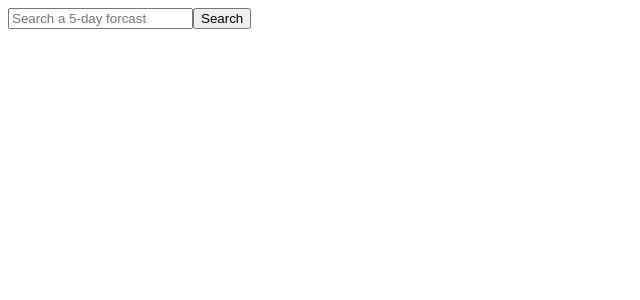
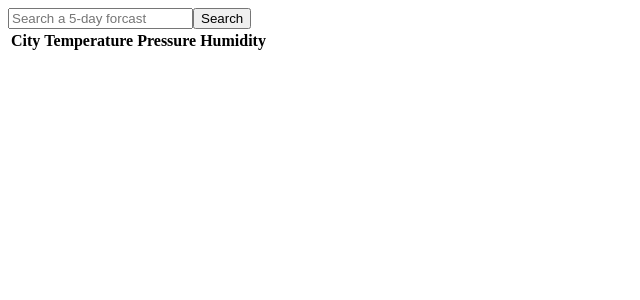
Before and after one commit to Jatin-007/React_Weather, a React (Create React App) app in the folder react_weather/: page / in a window 1280 px wide. Shown: the top 300 px of the page, without its empty margins (0-640 px from the left). Built offline with nearby package versions, Linux system fonts and the light colour scheme; the HTML template or start-up script is replaced by a standard one.

Commit message:
Weather List + connected reducer

```diff
--- a/react_weather/src/components/App.js
+++ b/react_weather/src/components/App.js
@@ -1,11 +1,13 @@
 import React, { Component } from 'react';
 import SearchBar from '../containers/SearchBar';
+import WeatherList from '../containers/WeatherList';
 
 class App extends Component {
   render() {
     return (
       <div className="container">
-        <SearchBar/>
+        <SearchBar />
+        <WeatherList />
       </div>
     );
   }
--- /dev/null
+++ b/react_weather/src/containers/WeatherList.js
@@ -0,0 +1,30 @@
+import React, { Component } from 'react';
+import {connect} from 'react-redux';
+
+class WeatherList extends Component {
+  render() {
+    return (
+        <div>
+            <table className="table table-hover">
+                <thead>
+                    <tr>
+                        <th>City</th>
+                        <th>Temperature</th>
+                        <th>Pressure</th>
+                        <th>Humidity</th>
+                    </tr>
+                </thead>
+                <tbody>
+
+                </tbody>
+            </table>
+        </div>
+    )
+  }
+}
+
+function mapStateToProps({weather}){
+    return { weather } // from reducer
+}
+
+export default connect(mapStateToProps)(WeatherList);
```
